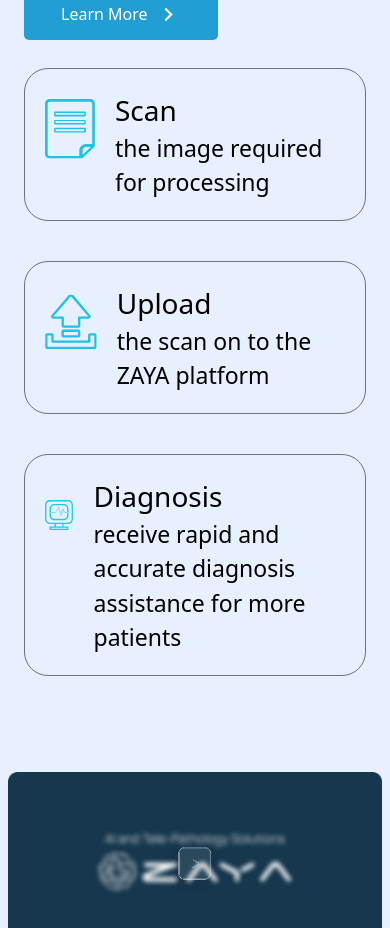
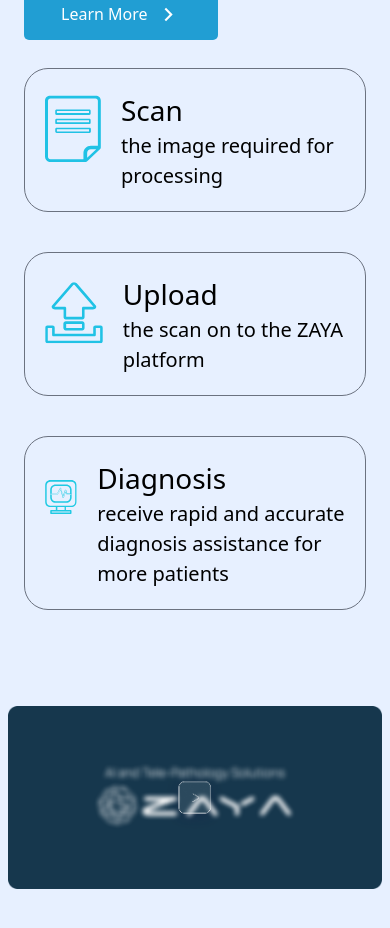
Before and after one commit to Haybesil/zaya, a React (Vite) app: page / in a window 390 px wide. Shown: the part 2980-3908 px from the top of the page. Built offline with nearby package versions, Linux system fonts and the light colour scheme.

Commit message:
Update Section1.jsx

```diff
--- a/src/components/home/Section1.jsx
+++ b/src/components/home/Section1.jsx
@@ -98,7 +98,7 @@ const Section1 = () => {
             </svg>
             <div>
               <h3 className='text-[28px] font-medium'>Scan</h3>
-              <p className='text-[23px] font-light'>the image required for processing</p>
+              <p className='text-[20px] md:text-[23px] font-light'>the image required for processing</p>
             </div>
           </div>
           <div className="flex gap-5 border border-gray-500 px-5 py-5 rounded-3xl">
@@ -136,7 +136,7 @@ const Section1 = () => {
             </svg>
             <div>
               <h3 className='text-[28px] font-medium'>Upload</h3>
-              <p className='text-[23px] font-light'>the scan on to the ZAYA platform</p>
+              <p className='text-[20px] md:text-[23px] font-light'>the scan on to the ZAYA platform</p>
             </div>
           </div>
           <div className="flex gap-5 border border-gray-500 px-5 py-5 rounded-3xl">
@@ -180,7 +180,7 @@ const Section1 = () => {
             </svg>
             <div>
               <h3 className='text-[28px] font-medium'>Diagnosis</h3>
-              <p className='text-[23px] font-light md:max-w-[300px]'>receive rapid and accurate diagnosis assistance for more patients</p>
+              <p className='text-[20px] md:text-[23px] font-light md:max-w-[300px]'>receive rapid and accurate diagnosis assistance for more patients</p>
             </div>
           </div>
         </div>
```
